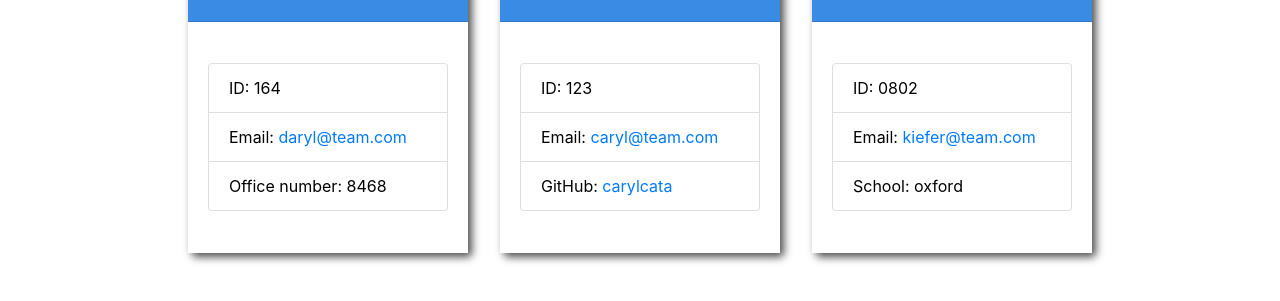
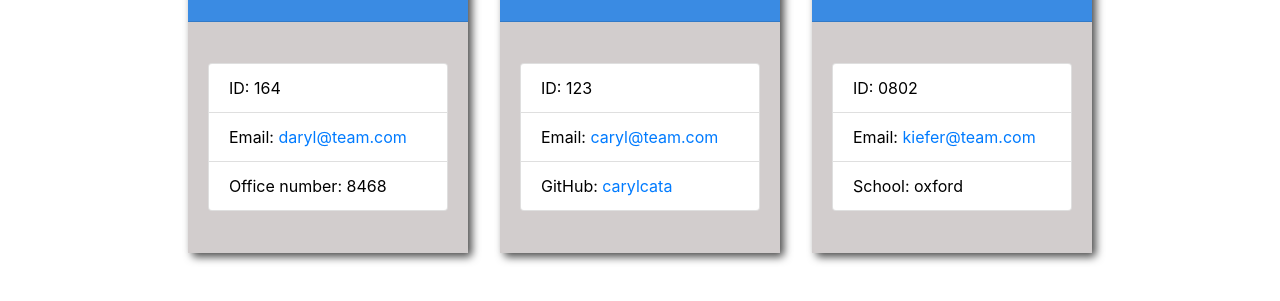
Before and after one commit to darylcata/Team-html-generator, a website: page output/team.html in a window 1280 px wide. Shown: the part 363-664 px from the top of the page. Drawn offline with nearby package versions, Linux system fonts and the light colour scheme.

Commit message:
edited style.css

```diff
--- a/output/style.css
+++ b/output/style.css
@@ -29,7 +29,7 @@
   display: flex;
   flex-direction: column;
   justify-content: center;
-  background-color: #ffffff;
+  background-color: #d2cdcd;
 }
 
 .list-group-item {
```
